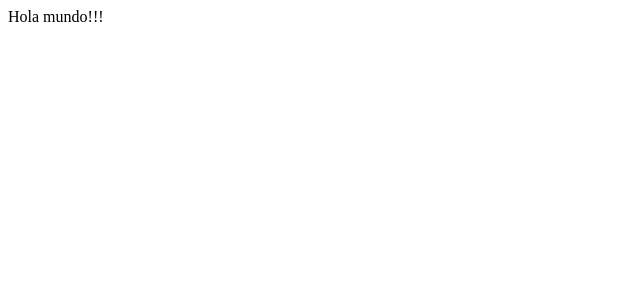
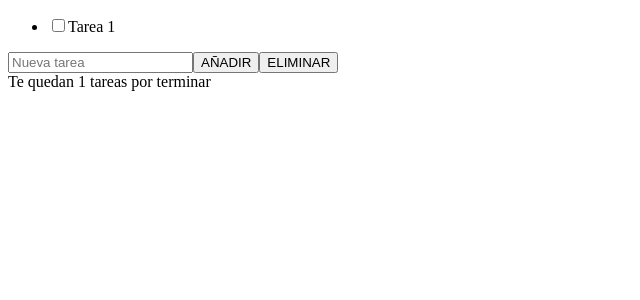
Before and after one commit to argenisosorio/my-app, a React (Create React App) app: page / in a window 1280 px wide. Shown: the top 300 px of the page, without its empty margins (0-640 px from the left). Built offline with nearby package versions, Linux system fonts and the light colour scheme.

Commit message:
Added ToDo List example

```diff
--- a/package.json
+++ b/package.json
@@ -9,6 +9,7 @@
     "react": "^17.0.2",
     "react-dom": "^17.0.2",
     "react-scripts": "4.0.3",
+    "uuid": "^8.3.2",
     "web-vitals": "^1.1.2"
   },
   "scripts": {
--- a/src/App.jsx
+++ b/src/App.jsx
@@ -1,5 +1,58 @@
-import React from 'react'
+import React, { Fragment, useState, useRef, useEffect } from "react";
+import { v4 as uuidv4 } from 'uuid';
+import { TodoList } from "./components/TodoList";
+
+const KEY = 'todoApp.todos';
 
 export function App() {
-  return <div>Hola mundo!!!</div>;
+  const [todos, setTodos] = useState([
+    { id: 1, task: "Tarea 1", completed: false},
+  ])
+
+  const todoTaskRef = useRef();
+
+  useEffect(() => {
+    const storedTodos = JSON.parse(localStorage.getItem(KEY));
+    if (storedTodos) {
+      setTodos(storedTodos);
+    }
+  }, []);
+
+  useEffect(() => {
+    localStorage.setItem(KEY, JSON.stringify(todos));
+  }, [todos]);
+
+  const toggleTodo = (id) => {
+    const newTodos = [...todos];
+    const todo = newTodos.find((todo) => todo.id === id);
+    todo.completed = !todo.completed;
+    setTodos(newTodos);
+  };
+
+  const handleTodoAdd = () => {
+    const task = todoTaskRef.current.value;
+    if (task === '') return;
+
+    setTodos((prevTodos) => {
+      return [...prevTodos, {id: uuidv4(), task, completed: false}];
+    });
+
+  todoTaskRef.current.value = null; // Reset input later add task.
+
+  };
+
+  const handleClearAll = () => {
+    const newTodos = todos.filter((todo) => !todo.completed );
+    setTodos(newTodos);
+  }
+
+  return (
+    <Fragment>
+      <TodoList todos={todos} toggleTodo={toggleTodo} />
+      <input ref={todoTaskRef} type="text" placeholder="Nueva tarea" />
+      <button onClick={handleTodoAdd}>AÑADIR</button>
+      <button onClick={handleClearAll}>ELIMINAR</button>
+      <div>Te quedan {todos.filter((todo) => !todo.completed).length} tareas por terminar</div>
+    </Fragment>
+  );
 }
--- /dev/null
+++ b/src/components/TodoItem.jsx
@@ -0,0 +1,16 @@
+import React from 'react';
+
+export function TodoItem ({ todo, toggleTodo }) {
+  const { id, task, completed } = todo;
+
+  const handleTodoClick = () => {
+    toggleTodo(id);
+  };
+
+  return (
+    <li>
+      <input type="checkbox" checked={completed} onChange={handleTodoClick} />
+      {task}
+    </li>
+  );
+}
--- /dev/null
+++ b/src/components/TodoList.jsx
@@ -0,0 +1,12 @@
+import React from 'react';
+import { TodoItem } from "./TodoItem";
+
+export function TodoList ({ todos, toggleTodo }) {
+  return (
+    <ul>
+    { todos.map((todo) => (
+      <TodoItem key={todo.id} todo={todo} toggleTodo={toggleTodo} />
+    ))}
+    </ul>
+  )
+}
```
Also changed, not shown: 1 other file (tests, documents, lock files or other folders).
